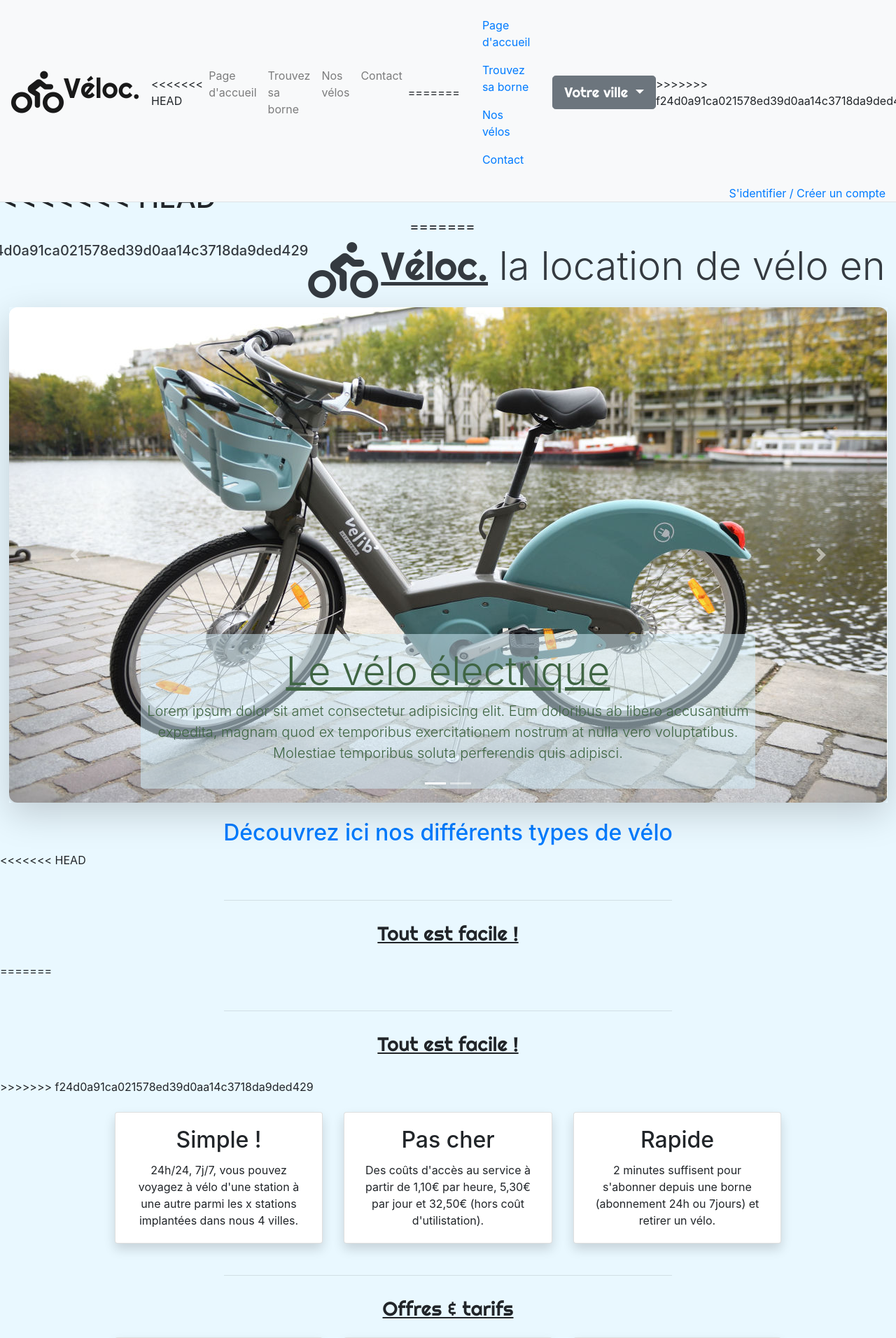
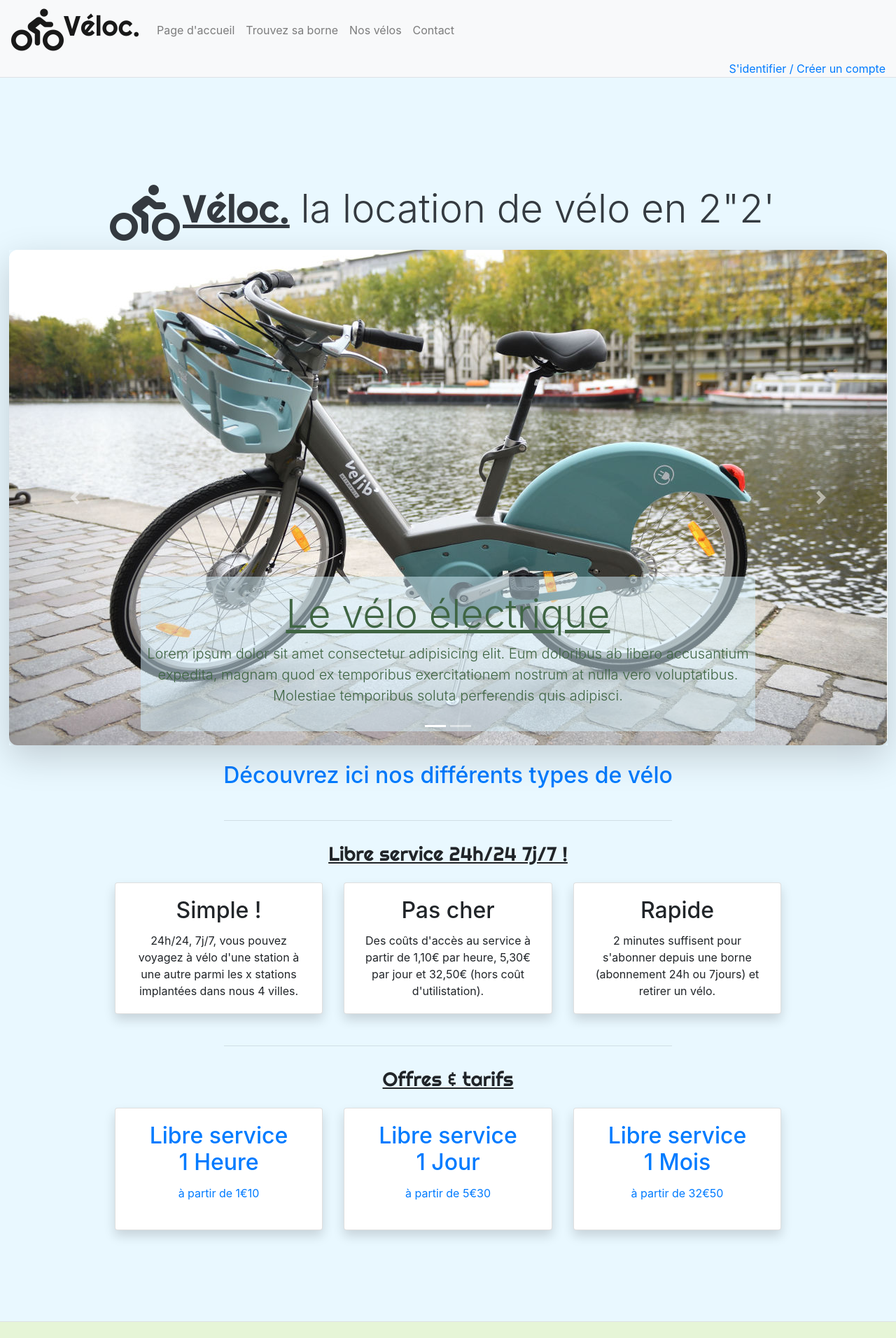
Before and after one commit to RassouanRIchardsons/Veloc, a PHP site: page /veloc-index.html in a window 1280 px wide. Shown: the top 1912 px of the page at 70% size. Run offline with PHP 8.4, Linux system fonts and the light colour scheme; some libraries are stand-ins or nearby versions.

Commit message:
maj 23/08 21:28
maj 23/08 21:28

```diff
--- a/CODE site/style.css
+++ b/CODE site/style.css
@@ -3,11 +3,8 @@
 }
 section{
     overflow-x: hidden;
-<<<<<<< HEAD
     overflow-y: hidden;
 
-=======
->>>>>>> f24d0a91ca021578ed39d0aa14c3718da9ded429
 }
 #home{
     background-color: #e9f8ff ;
--- a/CODE site/veloc-index.html
+++ b/CODE site/veloc-index.html
@@ -25,7 +25,6 @@
                                 <i class="fas fa-biking fa-3x"></i>
                                 <h1><span class="righteous">Véloc.</span></h1>
                             </a>
-<<<<<<< HEAD
                             <button class="navbar-toggler" type="button" data-toggle="collapse" data-target="#navbarNav" aria-controls="navbarNav" aria-expanded="false" aria-label="Toggle navigation">
                               <span class="navbar-toggler-icon"></span>
                             </button>
@@ -44,36 +43,6 @@
                                   <a class="nav-link" href="#">Contact</a>
                                 </li>
                               </ul>
-=======
-
-                            <nav id="navbar-example2" class="navbar">
-                                <ul class="nav">
-                                    <li class="nav-item">
-                                        <a class="nav-link" href="">Page d'accueil</a>
-                                    </li>
-                                    <li class="nav-item">
-                                        <a class="nav-link" href="#ville">Trouvez sa borne</a>
-                                    </li>
-                                    <li class="nav-item">
-                                        <a class="nav-link" href="#caracteristiques">Nos vélos</a>
-                                    </li>
-                                    <li class="nav-item">
-                                        <a class="nav-link" href="#">Contact</a>
-                                    </li>
-                                </ul>
-                            </nav>
-
-                            <div class="btn-group">
-                                <button class="btn btn-secondary btn-lg dropdown-toggle" id="dropdownMenuLink" type="button" data-toggle="dropdown" aria-haspopup="true" aria-expanded="false">
-                                    <span class="righteous">Votre ville</span>
-                                </button>
-                                <div class="dropdown-menu" aria-labelledby="dropdownMenuLink">
-                                    <a class="dropdown-item" href="#">Lille</a>
-                                    <a class="dropdown-item" href="#">Bordeaux</a>
-                                    <a class="dropdown-item" href="#">Lyon</a>
-                                    <a class="dropdown-item" href="#">Paris</a>
-                                </div>
->>>>>>> f24d0a91ca021578ed39d0aa14c3718da9ded429
                             </div>
                           </nav>
 
@@ -87,11 +56,7 @@
 <!-- HOME -->
                     <div class="" id="home">
                         <h1>
-<<<<<<< HEAD
                             <a class="navbar-brand d-flex justify-content-center text-dark text-center text-wrap" href="#">
-=======
-                            <a class="navbar-brand d-flex justify-content-center text-dark" href="#">
->>>>>>> f24d0a91ca021578ed39d0aa14c3718da9ded429
                                 <i class="fas fa-biking fa-4x mr-1"></i>
                                 <h2 class="display-4"><u><span class="righteous">Véloc.</span></u> la location de vélo en 2"2'</h2>
                             </a>
@@ -132,15 +97,9 @@
         <!-- //CAROUSEL-->
                         <br>
                         <h2 class="ovf text-center"><a href="#caracteristiques">Découvrez ici nos différents types de vélo</a></h2>
-<<<<<<< HEAD
                         <hr class="hr_perso ">
-                        <h3 class="ovf text-center righteous my-4"><u>Tout est facile !</u></h3>
+                        <h3 class="ovf text-center righteous my-4"><u>Libre service 24h/24 7j/7 !</u></h3>
 
-=======
-                        <hr class="hr_perso">
-                        <h3 class="ovf text-center righteous"><u>Tout est facile !</u></h3>
-                        <br>
->>>>>>> f24d0a91ca021578ed39d0aa14c3718da9ded429
         <!-- CARD 1 -->
                         <div class="row justify-content-center mt-4">
                             <div class="col-sm-8 col-md-3 col-10 rounded">
@@ -209,16 +168,9 @@
                     </div>
 <!-- //HOME -->
 <!-- VILLE -->
-<<<<<<< HEAD
                     <div class="border-top border-bottom" id="ville">
                         <h2 class="display-4 navbar-brand d-flex justify-content-center">
                             <a class=" navbar-brand d-flex justify-content-center text-dark text-wrap" href="#">
-=======
-                    <div class="py-3 border-top border-bottom" id="ville">
-                        <br>
-                        <h2 class="display-4 navbar-brand d-flex justify-content-center text-dark">
-                            <a class=" navbar-brand d-flex justify-content-center text-dark" href="#">
->>>>>>> f24d0a91ca021578ed39d0aa14c3718da9ded429
                                 <i class="fas fa-biking fa-4x mr-1"></i>
                                 <h2 class="display-4 text-center"> Louer un vélo à <span class="righteous"><u>Lille</u></span></h2>
                             </a>
@@ -227,7 +179,6 @@
                         <div class="google_map container jumbotron jumbotron-fluid border py-3 shadow">
                             <h2 class=" ovf text-center mb-4 righteous">Où trouver une borne ?</h2>
                             <div class="row d-flex justify-content-around mb-2">
-<<<<<<< HEAD
                                 <div class="station col-sm-6 col-md-3 text-center">
                                     <h4><u><a class="text-dark liens_bornes" href="https://www.google.com/maps/dir//50.6280053,3.0506935/@50.6280126,2.9806815,12z" target="_blank">Borne rue Gambetta</a></u></h4>
                                     <small>280 rue Léon Gambetta, 59800 Lille</small>
@@ -242,22 +193,6 @@
                                 </div>
                                 <div class="station col-sm-6 col-md-3 text-center">
                                     <h4><u><a class="text-dark liens_bornes" href="https://www.google.com/maps/dir//50.6335986,3.0547622/@50.633589,3.0503606,16z" target="_blank">Borne rue Nationale</a></u></h4>
-=======
-                                <div class="station text-center">
-                                    <h4><u><a class="text-dark liens_bornes" href="https://www.google.com/maps/dir//50.6280053,3.0506935/@50.6280126,2.9806815,12z">Borne rue Gambetta</a></u></h4>
-                                    <small>280 rue Léon Gambetta, 59800 Lille</small>
-                                </div>
-                                <div class="station text-center">
-                                    <h4><u><a class="text-dark liens_bornes" href="https://www.google.com/maps/dir//50.6365045,3.0699617/@50.6360552,3.0655452,16z">Borne Lille Flandres</a></u></h4>
-                                    <small>Gare lille Flandres, 1 rue de Tournai, 59800 Lille</small>
-                                </div>
-                                <div class="station text-center">
-                                    <h4><u><a class="text-dark liens_bornes" href="https://www.google.com/maps/dir//50.6266536,3.0689205/@50.626575,2.9984179,12z">Borne parc J.B. Lebas</a></u></h4>
-                                    <small>Boulevard Jean-Baptiste Lebas, 59800 Lille</small>
-                                </div>
-                                <div class="station text-center">
-                                    <h4><u><a class="text-dark liens_bornes" href="https://www.google.com/maps/dir//50.6335986,3.0547622/@50.633589,3.0503606,16z">Borne rue Nationale</a></u></h4>
->>>>>>> f24d0a91ca021578ed39d0aa14c3718da9ded429
                                     <small>129 rue Nationale, 59800 Lille</small>
                                 </div>
                             </div>
@@ -278,7 +213,6 @@
                     </div>
 <!-- // VILLE -->
 <!-- CARACTERISTIQUES -->
-<<<<<<< HEAD
                     <div class="" id="caracteristiques">
                         <div class="row d-flex justify-content-center mb-2">
                             <h2 class="navbar-brand text-dark">
@@ -287,52 +221,50 @@
                                     <h2 class="display-4 text-center">Spécificités de nos <span class="righteous">vélos</span></h2>
                                 </a>
                             </h2>
+
                         </div>
 
 
                         <div class="mt-4 container-fluid">
-                            <div class="row d-flex justify-content-around align-items-center">
-                                <div class="col-sm-6 d-flex justify-content-center">
-                                    <img id="velo_caracteristiques" class="d-none d-sm-block img-fluid h-100" src="img/velo.png" alt="image vélo">
+                            <div class="row d-flex justify-content-center align-items-center py-4">
+                                <div class="col-sm-12 d-flex justify-content-center">
+                                    <img id="velo_caracteristiques" class="d-none d-sm-block img-fluid w-75 h-100" src="img/caracteristiquesVelos.png" alt="image vélo">
                                 </div>
                                 <div class="col-sm-6">
-                                    <div class="row d-flex justify-content-around">
-                                        <div class="col-4 d-flex justify-content-center text-center">
+                                    <div class="row d-flex justify-content-start">
+                                        <div class="col-3 d-flex justify-content-center text-center">
                                             <div class="row justify-content-center">
-                                                <img src="img/ebauche1.png" alt="" class="h-100 img-fluid rounded-circle">
-                                                <h6><a href="#">Louer son véloc</a></h6>
+                                                <a href="#" class="ebauche">
+                                                    <img src="img/ebauche1.png" alt="" class="h-100 img-fluid rounded-circle">
+                                                    <h6>Louer son véloc</h6>
+                                                </a>
                                             </div>
                                         </div>
-                                        <div class="col-4 d-flex justify-content-center text-center">
+                                        <div class="col-3 d-flex justify-content-center text-center">
                                             <div class="row justify-content-center">
-                                                <img src="img/ebauche2.png" alt="" class="h-100 img-fluid rounded-circle">
-                                                <h6><a href="#">Rouler à véloc</a></h6>
+                                                <a href="#" class="ebauche">
+                                                    <img src="img/ebauche2.png" alt="" class="h-100 img-fluid rounded-circle">
+                                                    <h6>Rouler à véloc</h6>
+                                                </a>
                                             </div>
                                         </div>
-                                        <div class="col-4 d-flex justify-content-center text-center">
+                                        <div class="col-3 d-flex justify-content-center text-center">
                                             <div class="row justify-content-center">
-                                                <img src="img/ebauche3.png" alt="" class="h-100 img-fluid rounded-circle">
-                                                <h6><a href="#">Rendre son véloc</a></h6>
+                                                <a href="#" class="ebauche">
+                                                    <img src="img/ebauche3.png" alt="" class="h-100 img-fluid rounded-circle">
+                                                    <h6>Rendre son véloc</h6>
+                                                </a>
                                             </div>
                                         </div>
                                     </div>
 
                                 </div>
                             </div>
+                            <hr class="hr_perso">
+                            <div class="row">
+
+                            </div>
                         </div>
-=======
-                    <div class="py-3" id="caracteristiques">
-                            <h2 class="navbar-brand d-flex justify-content-center text-dark">
-                                <a class="navbar-brand d-flex justify-content-center text-dark" href="#">
-                                    <i class="fas fa-biking fa-4x mr-1"></i>
-                                    <h2 class="display-4 text-center">Caractéristiques des vélos</h2>
-                                </a>
-                            </h2>
-
-                            <div class="contenaire-fluid d-flex justify-content-center">
-                                <img id="velo_caracteristiques" class="mx-auto" src="img/velo.png" alt="">
-                            </div>
->>>>>>> f24d0a91ca021578ed39d0aa14c3718da9ded429
                     </div>
 
 
```
Also changed, not shown: CODE site/img/caracteristiquesVelos.png (added), CODE site/img/images-seb/Capture d’écran 2019-08-23 à 21.21.07.png (added), CODE site/img/images-seb/Capture d’écran 2019-08-23 à 21.21.30.png (added), CODE site/img/images-seb/caracteristiquesVelos.png (added), CODE site/img/velib_modeles_2018.jpg (added), CODE site/img/velo-vlille.png (added), 3 other files.
